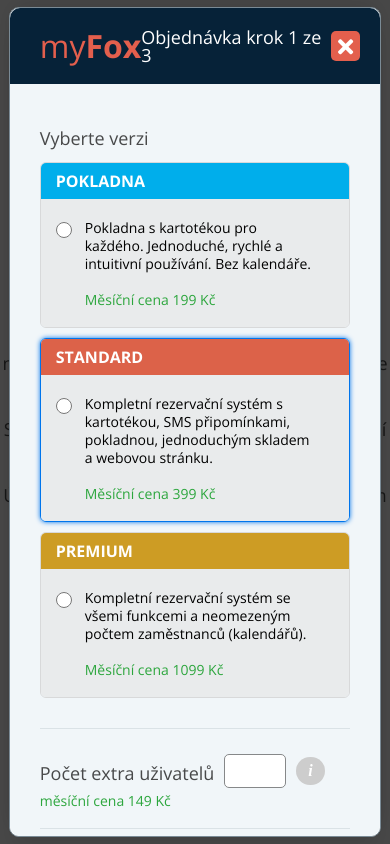
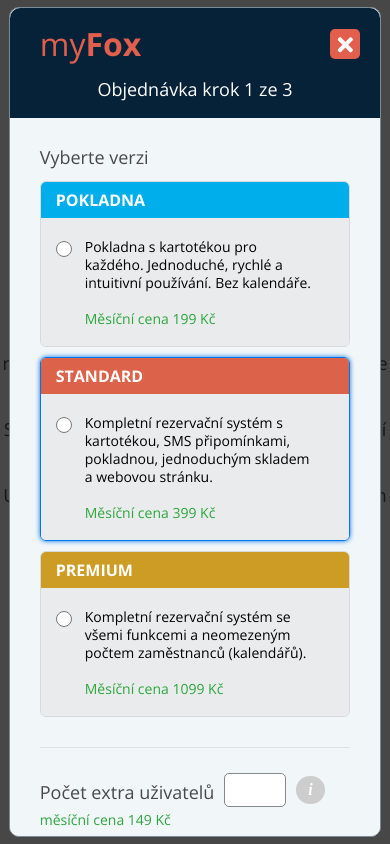
Before and after one commit to progresak/mfmodal, a React (Create React App) app: page / in a window 390 px wide. Built offline with nearby package versions, Linux system fonts and the light colour scheme.

Commit message:
fixed mobile view in modal header

```diff
--- a/src/components/Modal/style.jsx
+++ b/src/components/Modal/style.jsx
@@ -34,7 +34,6 @@
 
 export const ModalBody = styled.div`
   background-color: white;
-  box-shadow: 0 15px 24px -6px rgba(0, 0, 0, .1), 0 -5px 24px -6px rgba(0, 0, 0, .15); // TODO
   display: flex;
   flex-direction: column;
   justify-content: flex-end;
@@ -59,10 +58,23 @@
   background-color: ${HEADER_BACKGROUND_COLOR};
   border-radius: ${MODAL_BORDER_RADIUS} ${MODAL_BORDER_RADIUS} 0 0;
   color: white;
+
+  @media (max-width: 425px) {
+    flex-wrap: wrap;
+    min-height:70px;
+  }
 `;
 
 export const HeaderTitle = styled.h1`
     font-size: 18px;
+
+    @media (max-width: 425px) {
+      order: 3;
+      width: 100%;
+      text-align: center;
+      margin-top: 20px;
+    }
+
 `;
 
 export const MyFoxLogo = styled.span`
--- a/src/components/OrderExample/OrderExample.jsx
+++ b/src/components/OrderExample/OrderExample.jsx
@@ -5,7 +5,7 @@
 
 const OrderExample = () => (
     <>
-        <SubSectionTitle>Vyberte verzi</SubSectionTitle>
+        <NoTopMarginSubSectionTitle>Vyberte verzi</NoTopMarginSubSectionTitle>
         <div>
             <SelectBox {...{
                 id: 1,
@@ -92,6 +92,10 @@
     </>
 );
 
+const NoTopMarginSubSectionTitle = styled(SubSectionTitle)`
+    margin-top: 0;
+`;
+
 const InlineSubSectionTitle = styled(SubSectionTitle)`
   display: inline-block;
   margin-bottom: 10px;
```
